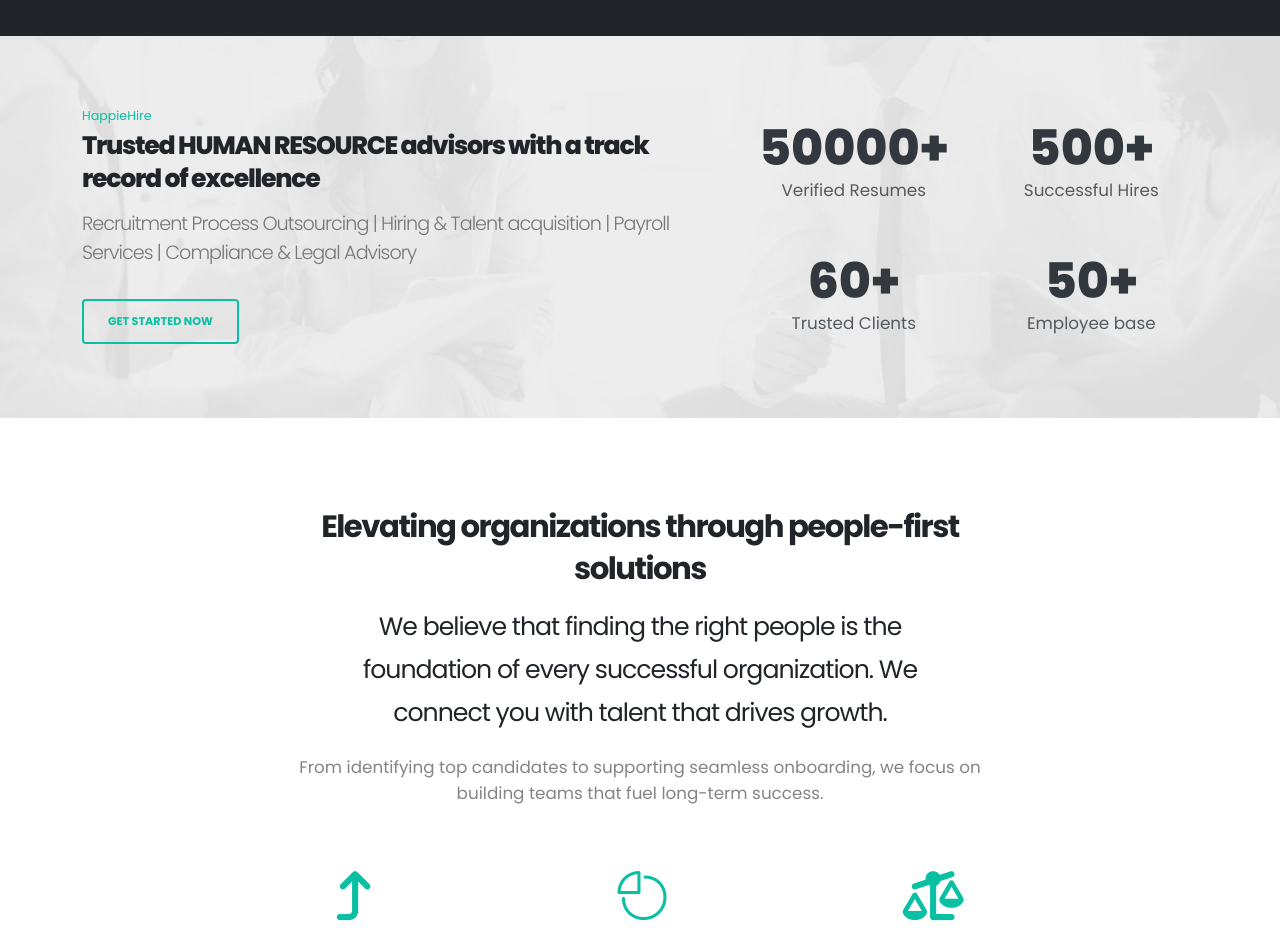
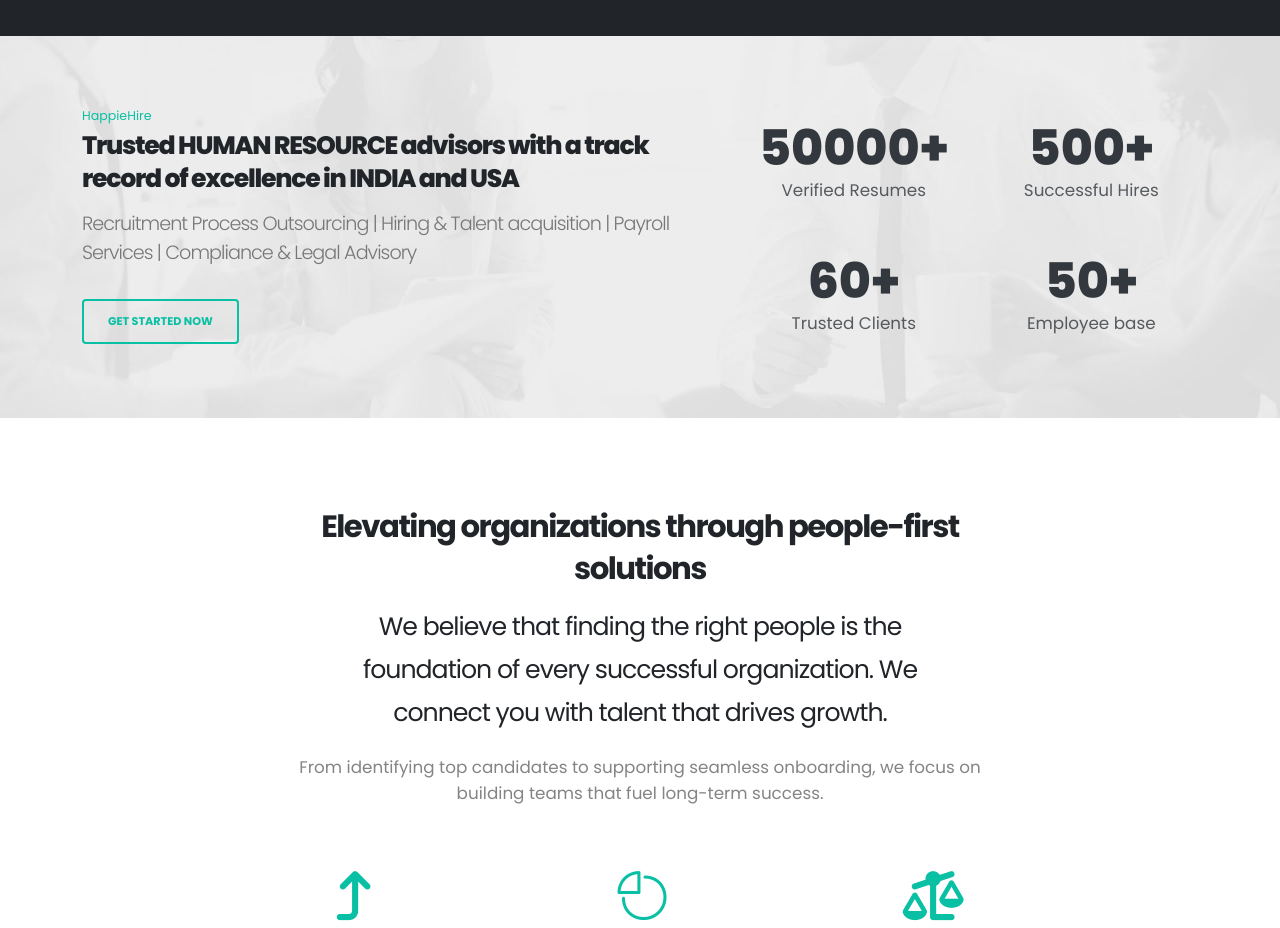
Before and after one commit to HappieHire/site_test, a plain HTML site: page index.html in a window 1280 px wide. Shown: the part 902-1830 px from the top of the page. Drawn offline with Linux system fonts and the light colour scheme; a small style sheet from the web is missing; files whose address does not match are found by name.

Commit message:
Update index.html

```diff
--- a/index.html
+++ b/index.html
@@ -162,7 +162,7 @@
 						<div class="row align-items-center">
 							<div class="col-lg-7 mb-5 mb-lg-0 appear-animation" data-appear-animation="fadeInRightShorter">
 								<p class="text-color-primary text-2 line-height-1 mb-2">HappieHire</p>
-								<h4 class="text-color-dark font-weight-normal line-height-3 text-6"><strong class="font-weight-extra-bold">Trusted HUMAN RESOURCE advisors with a track record of excellence</strong></h4>
+								<h4 class="text-color-dark font-weight-normal line-height-3 text-6"><strong class="font-weight-extra-bold">Trusted HUMAN RESOURCE advisors with a track record of excellence in INDIA and USA </strong></h4>
 								<p class="lead pb-2 mb-4">Recruitment Process Outsourcing | Hiring & Talent acquisition | Payroll Services | Compliance & Legal Advisory</p>
 								<a href="contact-us.html" class="btn btn-outline btn-primary font-weight-bold text-1 px-4 btn-py-2">GET STARTED NOW</a>
 							</div>
```
